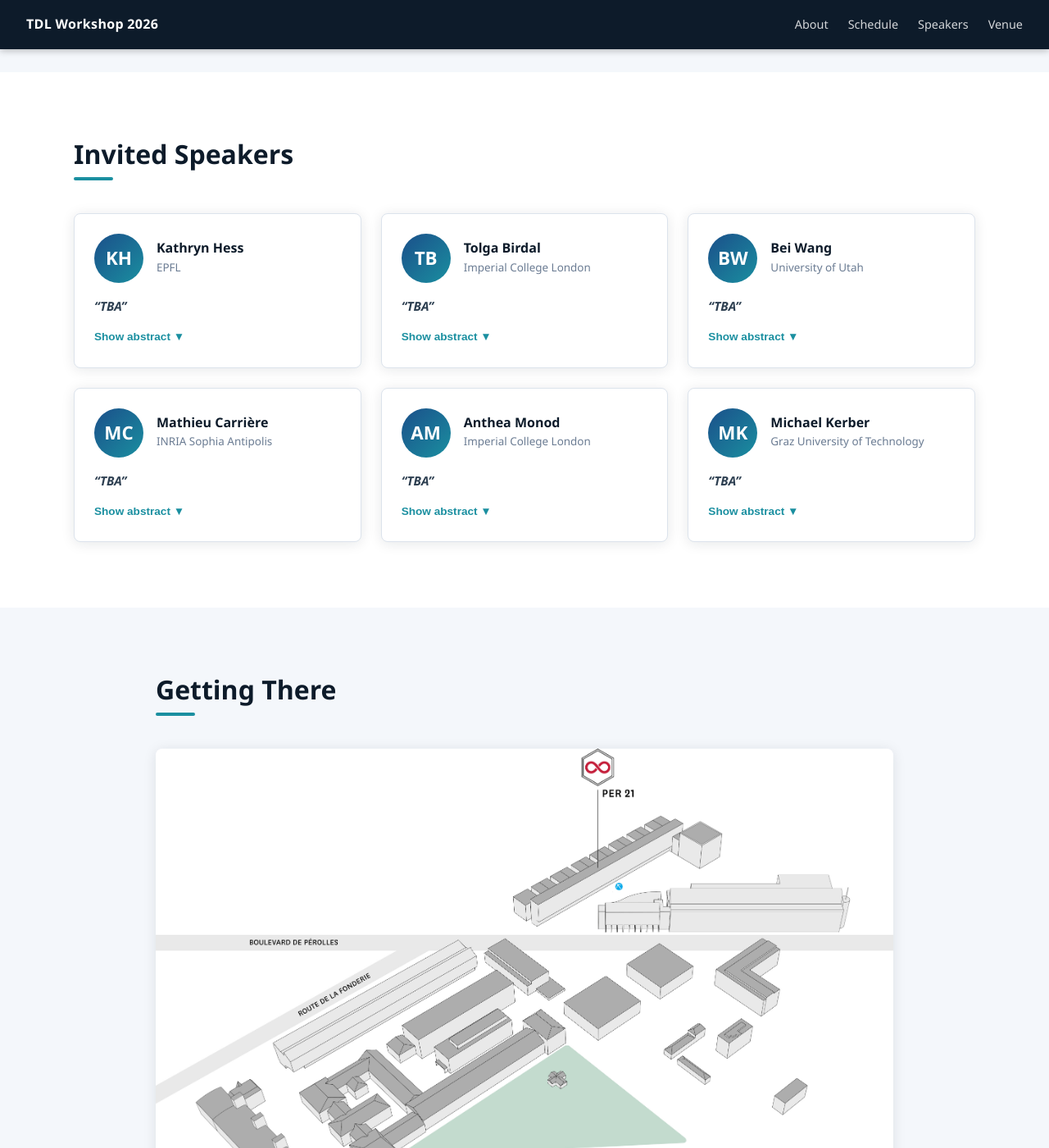
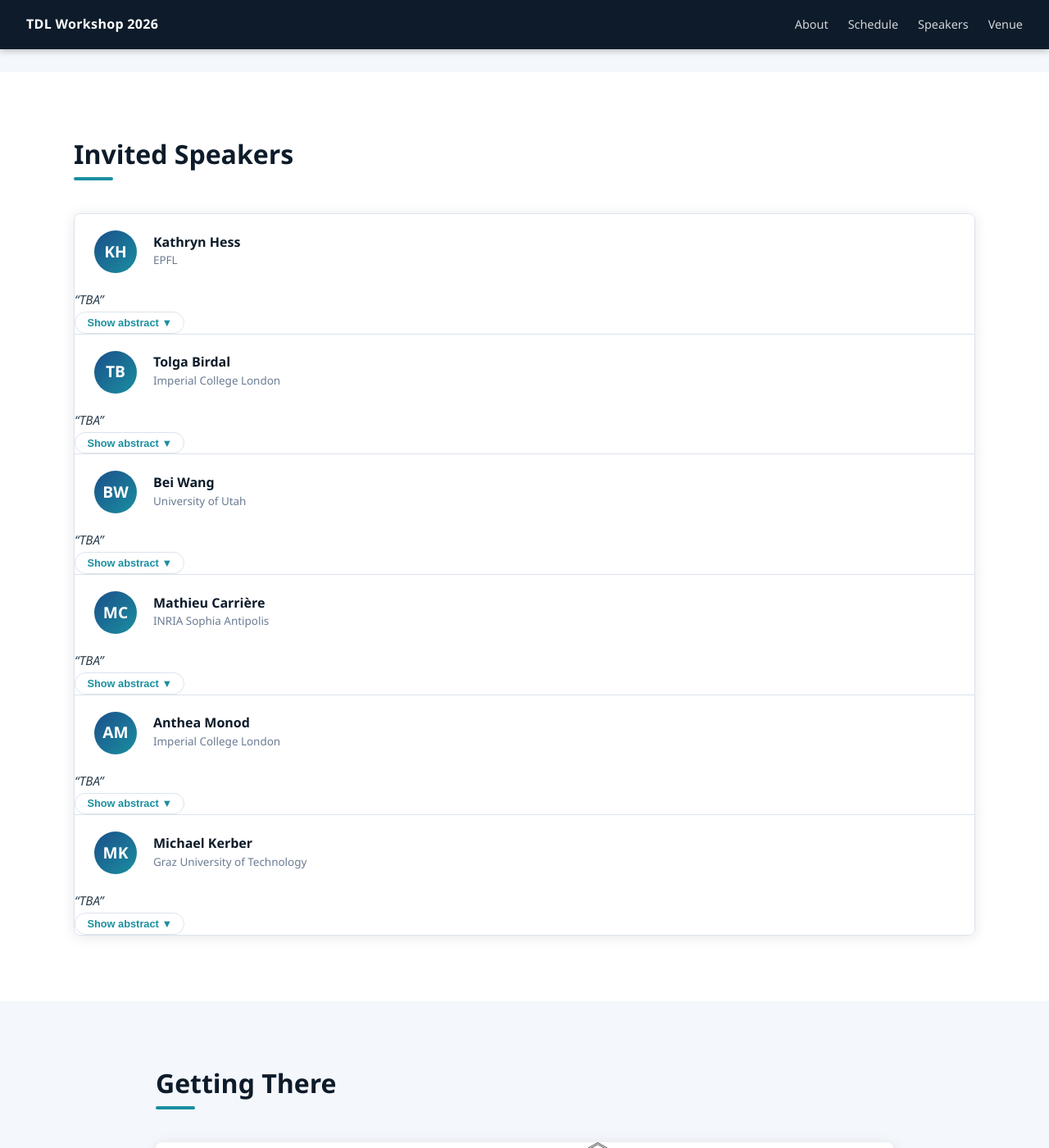
Before and after one commit to aidos-lab/tdl-workshop, a Jekyll site: the page built from index.html, in a window 1280 px wide and 1400 px high, scrolled down 2545 px. Shown: the whole window at 82% size. Built offline with Jekyll 4.4.1, drawn with Linux system fonts in a browser that asks for light colours; some of the changed text lies outside the part shown.

Commit message:
changed speaker section

```diff
--- a/_layouts/default.html
+++ b/_layouts/default.html
@@ -41,9 +41,7 @@
 <script>
   document.querySelectorAll('.abstract-toggle').forEach(btn => {
     btn.addEventListener('click', () => {
-      const text = btn.nextElementSibling;
-      const open = text.classList.toggle('open');
-      btn.closest('.speaker-card').classList.toggle('card-expanded', open);
+      const open = btn.nextElementSibling.classList.toggle('open');
       btn.textContent = open ? 'Hide abstract ▲' : 'Show abstract ▼';
     });
   });
--- a/assets/css/style.css
+++ b/assets/css/style.css
@@ -313,35 +313,30 @@ section:nth-child(even):not(.hero) { background: var(--light); }
 
 /* ── Speakers ─────────────────────────────────────────── */
 .speakers-grid {
-  display: grid;
-  grid-template-columns: repeat(auto-fill, minmax(260px, 1fr));
-  gap: 1.5rem;
+  border: 1px solid var(--border);
+  border-radius: var(--radius);
+  box-shadow: var(--shadow);
+  overflow: hidden;
 }
 
 .speaker-card {
   background: var(--white);
-  border: 1px solid var(--border);
-  border-radius: var(--radius);
-  box-shadow: var(--shadow);
-  overflow: hidden;
-  transition: transform .2s, box-shadow .2s;
+  border-bottom: 1px solid var(--border);
 }
 
-.speaker-card:hover {
-  transform: translateY(-3px);
-  box-shadow: 0 8px 32px rgba(13,27,42,.13);
-}
+.speaker-card:last-child { border-bottom: none; }
 
 .speaker-header {
-  padding: 1.5rem 1.5rem 1rem;
-  display: flex;
+  display: grid;
+  grid-template-columns: auto 1fr auto;
   align-items: center;
-  gap: 1rem;
+  gap: 1.25rem;
+  padding: 1.25rem 1.5rem;
 }
 
 .speaker-avatar {
-  width: 60px;
-  height: 60px;
+  width: 52px;
+  height: 52px;
   border-radius: 50%;
   object-fit: cover;
   background: linear-gradient(135deg, var(--blue), var(--teal));
@@ -350,64 +345,52 @@ section:nth-child(even):not(.hero) { background: var(--light); }
   align-items: center;
   justify-content: center;
   color: var(--white);
-  font-size: 1.4rem;
+  font-size: 1.2rem;
   font-weight: 700;
 }
 
-.speaker-info h3 { font-size: 1rem; color: var(--navy); margin-bottom: .15rem; }
+.speaker-info h3 { font-size: 1rem; color: var(--navy); margin-bottom: .1rem; }
 .speaker-info .affiliation { font-size: .84rem; color: var(--muted); }
 
-.speaker-body { padding: 0 1.5rem 1.5rem; }
+.speaker-body { padding: 0; }
 
 .talk-title {
   font-size: .95rem;
-  font-weight: 600;
+  font-weight: 500;
   color: var(--text);
-  margin-bottom: .6rem;
   font-style: italic;
 }
 
 .abstract-toggle {
   background: none;
-  border: none;
+  border: 1px solid var(--border);
+  border-radius: 100px;
   color: var(--teal);
-  font-size: .85rem;
+  font-size: .8rem;
   cursor: pointer;
-  padding: 0;
+  padding: .3rem .9rem;
   font-weight: 600;
+  white-space: nowrap;
+  transition: background .15s, border-color .15s;
 }
 
-.abstract-toggle:hover { text-decoration: underline; }
+.abstract-toggle:hover {
+  background: var(--light);
+  border-color: var(--teal);
+  text-decoration: none;
+}
 
 .abstract-text {
-  font-size: .88rem;
-  color: var(--muted);
-  margin-top: .75rem;
-  line-height: 1.6;
   display: none;
+  font-size: .95rem;
+  color: var(--text);
+  line-height: 1.75;
+  padding: 1.25rem 1.5rem 1.5rem calc(52px + 1.25rem + 1.5rem);
+  border-top: 1px solid var(--border);
+  background: var(--light);
 }
 
 .abstract-text.open { display: block; }
-
-.speaker-card.card-expanded {
-  grid-column: 1 / -1;
-  display: grid;
-  grid-template-columns: 220px 1fr;
-  gap: 0;
-}
-
-.speaker-card.card-expanded .speaker-body {
-  padding: 1.5rem 1.5rem 1.5rem 0;
-  display: flex;
-  flex-direction: column;
-  justify-content: center;
-}
-
-.speaker-card.card-expanded .abstract-text {
-  font-size: .93rem;
-  line-height: 1.7;
-  color: var(--text);
-}
 
 /* ── Venue ────────────────────────────────────────────── */
 .venue-map {
```
Also changed, not shown: index.html (+5 -5 lines).
